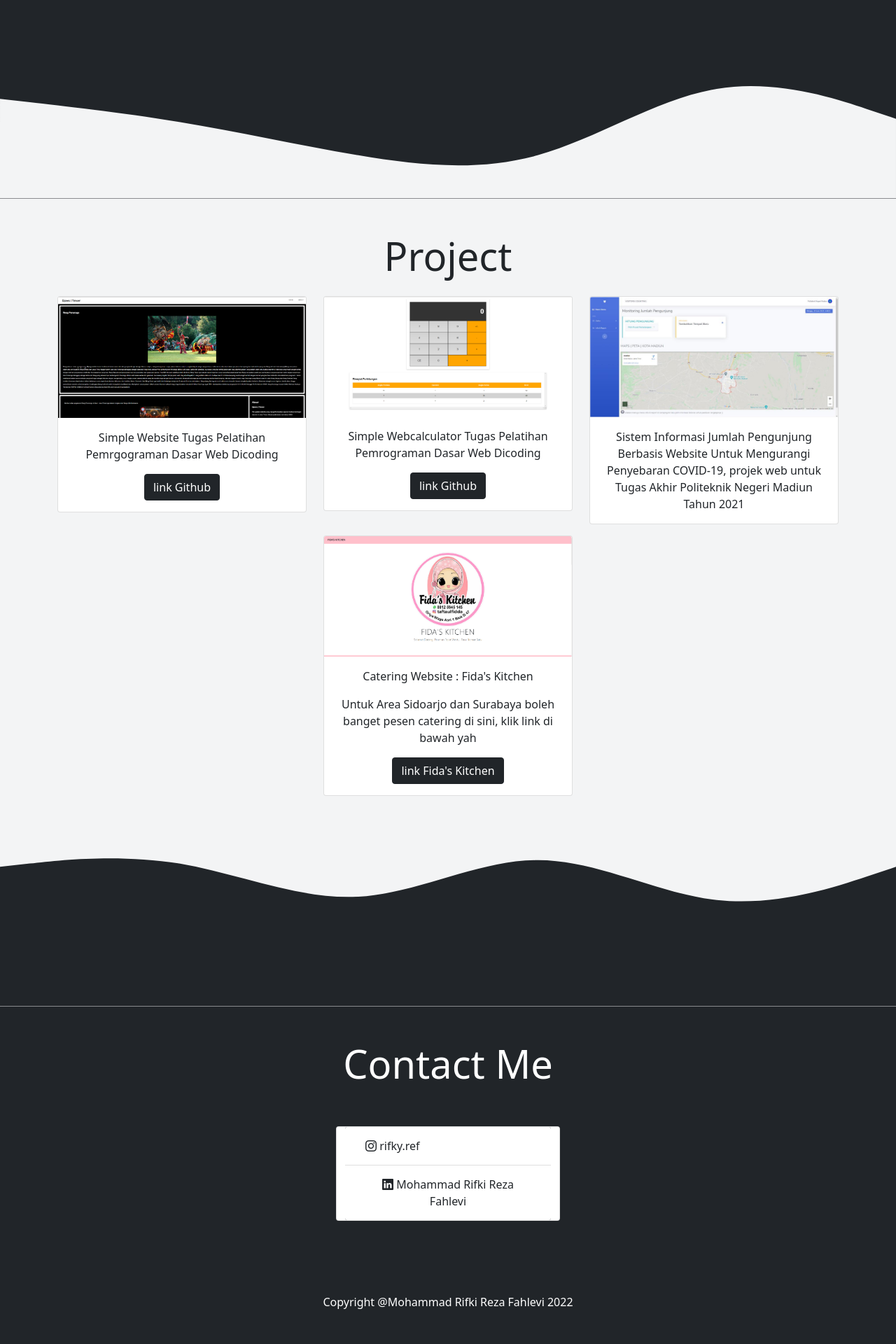
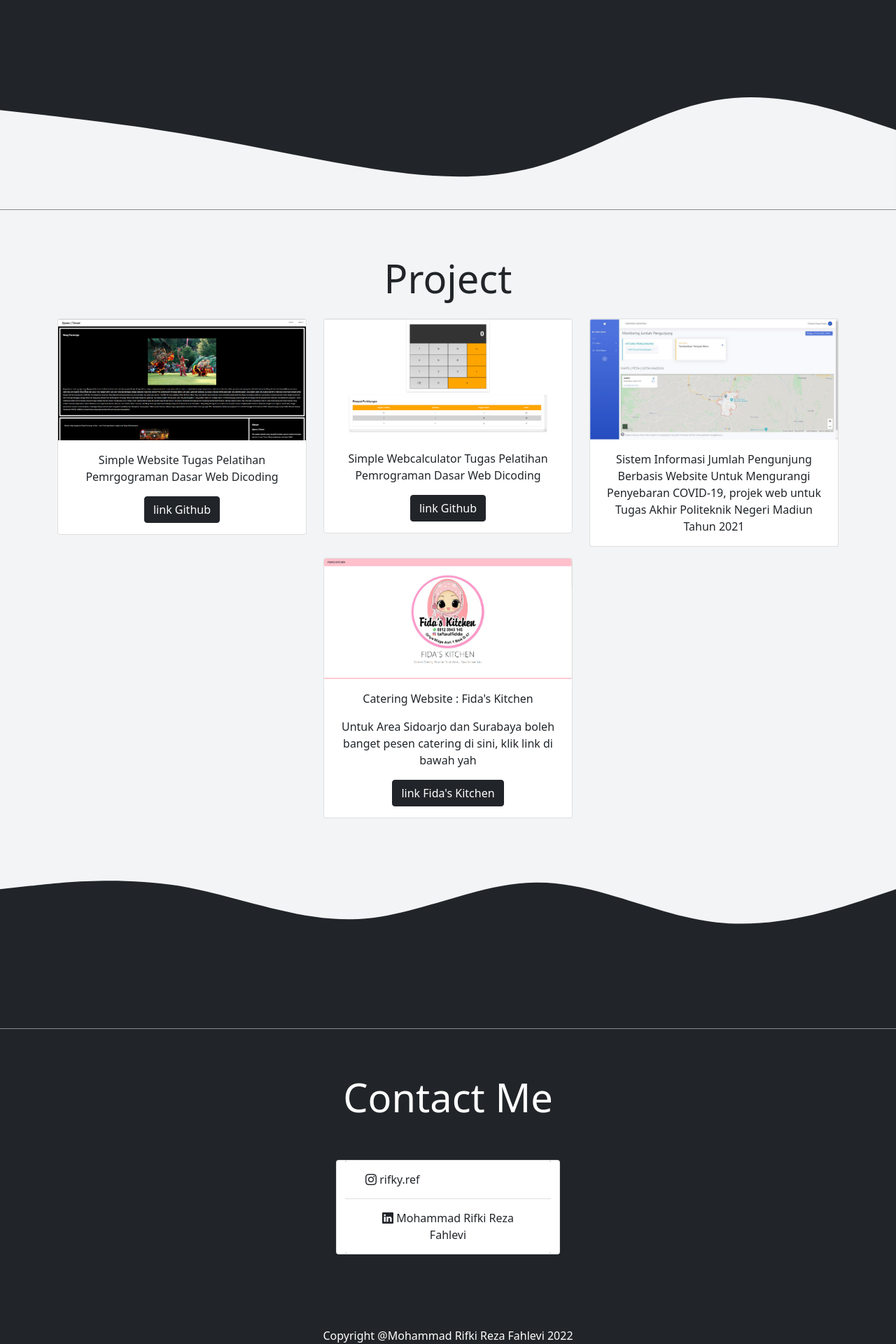
Before and after one commit to rejafahlevi/project, a PHP site: page / in a window 1280 px wide. Shown: the part 1265-3185 px from the top of the page at 70% size. Before the commit the page ends 3135 px from the top, so only its background shows below. Run offline with PHP 8.4, Linux system fonts and the light colour scheme; some libraries are stand-ins or nearby versions.

Commit message:
perubahan lagi

```diff
--- a/style.css
+++ b/style.css
@@ -11,19 +11,19 @@
 .Profile {
     background-color: #212529;
     color:white;
-    padding-top: 2rem;
+    padding-top: 3rem;
 }
 
 
 .Project {
     background-color: #F3F4F5;
-    padding-top: 3rem;
+    padding-top: 4rem;
 }
 
 .Contact {
     background-color: #212529;
     color:white;
-    padding-top: 3rem;
+    padding-top: 4rem;
     padding-bottom: 5rem;
 }
 
```
